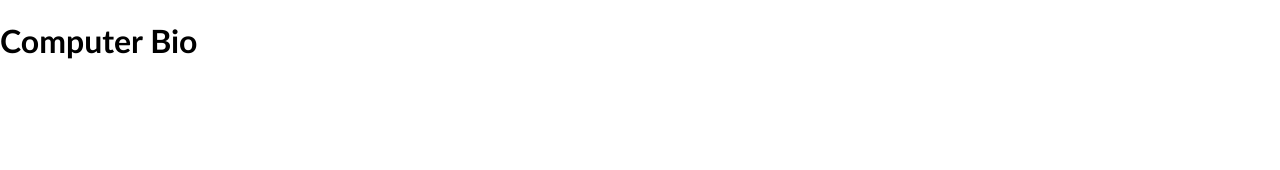
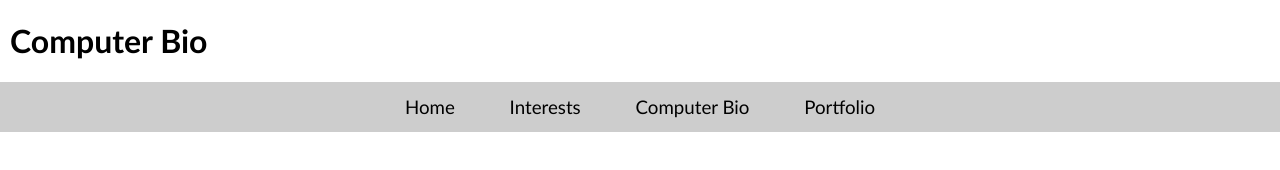
Before and after one commit to mistakuaku/Project1-PersonalBio, a plain HTML site: page compbio.html in a window 1280 px wide. Drawn offline with Linux system fonts and the light colour scheme.

Commit message:
Updated other pages to have the navbar now I'm satisfied with it

```diff
--- a/compbio.html
+++ b/compbio.html
@@ -10,7 +10,21 @@
   </head>
 
   <body>
-    <h1>Computer Bio</h1>
+
+    <h1 class="topbar">Computer Bio</h1>
+
+    <div class="navbar">
+
+        <a class="navlink" href="index.html">Home</a>
+
+        <a class="navlink" href="interests.html">Interests</a>
+
+        <a class="navlink" href="compbio.html">Computer Bio</a>
+
+        <a class="navlink" href="devportfolio.html">Portfolio</a>
+
+    </div>
+
   </body>
 
 </html>
```
Also changed, not shown: devportfolio.html (+15 -1 lines), interests.html (+15 -1 lines).
